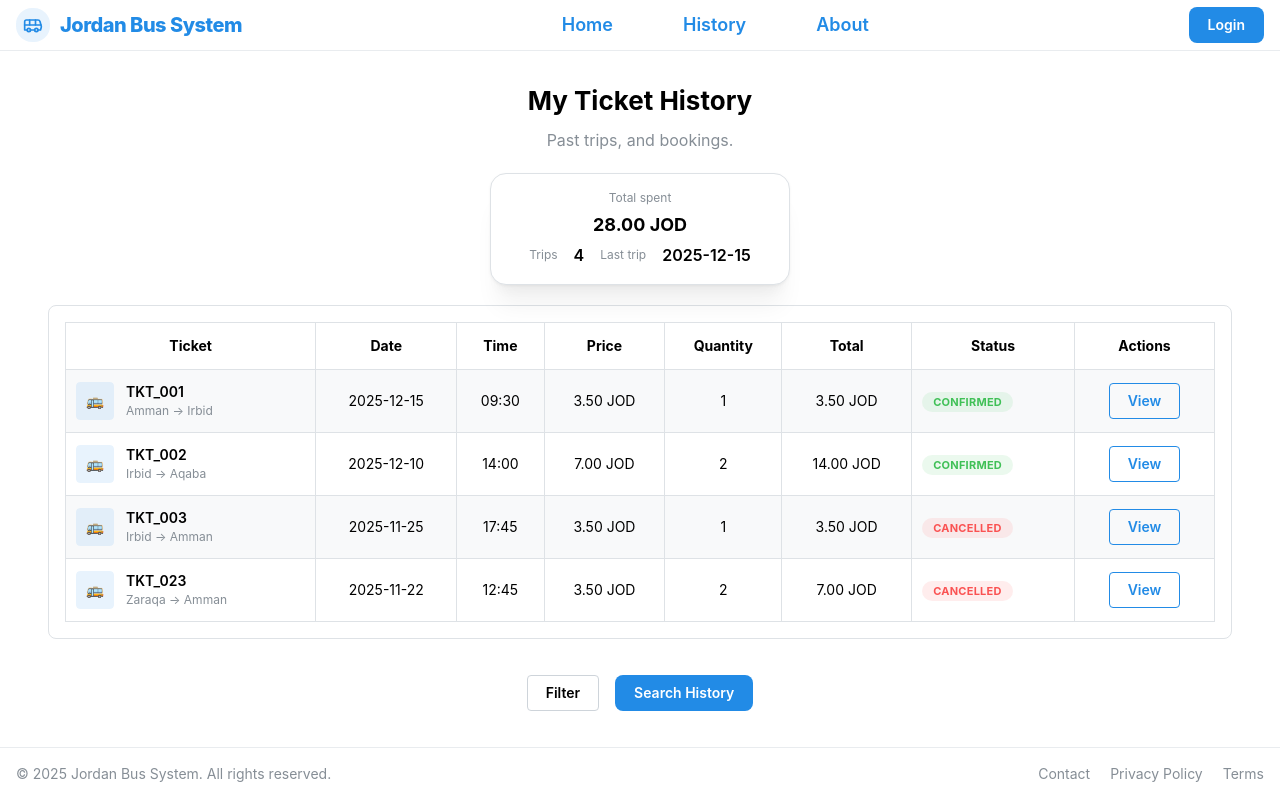
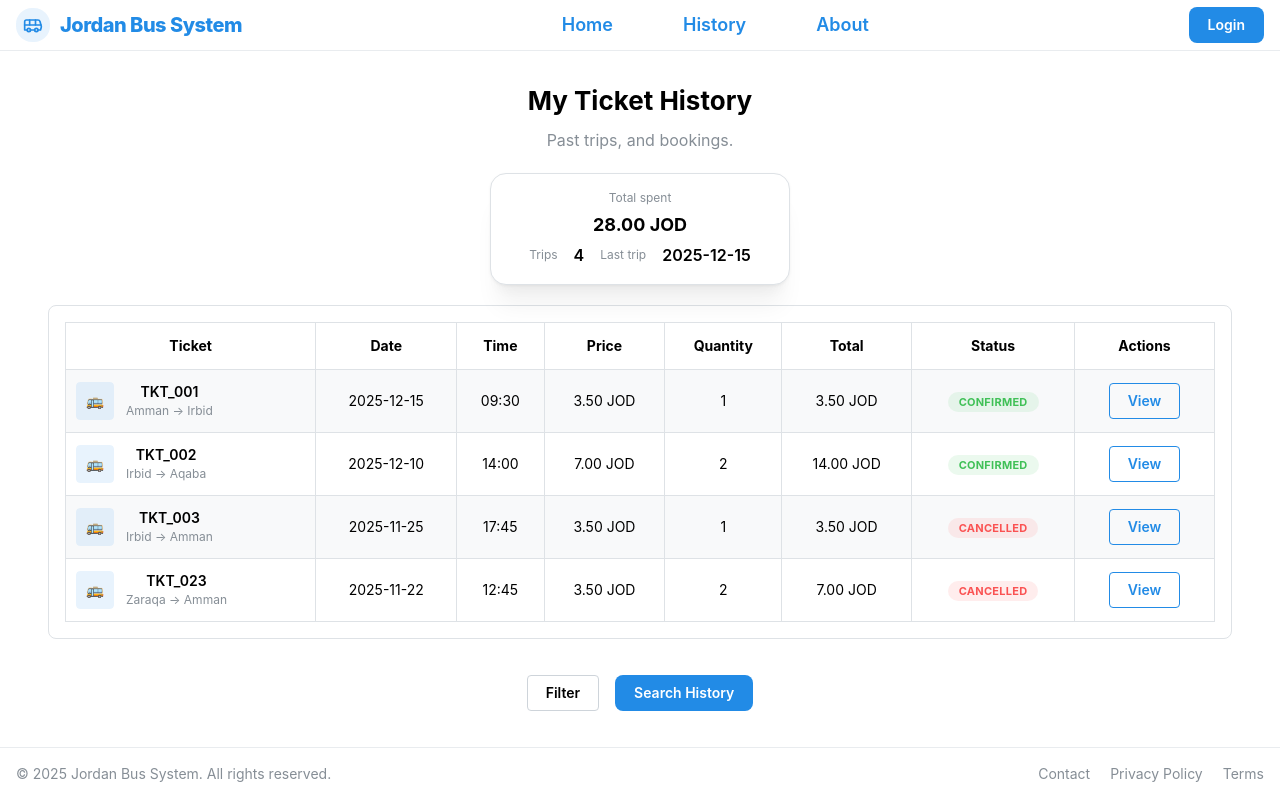
Before and after one commit to AbdallahMaani/Bus-Ticketing-System, a Next.js app: page /history in a window 1280 px wide. Built offline with nearby package versions, Linux system fonts and the light colour scheme.

Commit message:
8th commit

```diff
--- a/src/app/history/page.tsx
+++ b/src/app/history/page.tsx
@@ -85,7 +85,7 @@ export default function HistoryPage() {
 
   const rows = mockTickets.map((ticket) => (
     <Table.Tr key={ticket.id}>
-      <Table.Td> {/* Removed ta="center" to align with Avatar/Text group */}
+      <Table.Td ta="center">
         <Group gap="sm" wrap="nowrap">
           <Avatar color="blue" radius="sm">
             🚌
@@ -109,7 +109,7 @@ export default function HistoryPage() {
         {(ticket.price * ticket.quantity).toFixed(2)} JOD
       </Table.Td>
 
-      <Table.Td>
+      <Table.Td ta="center">
         <Badge
           color={ticket.status === 'Confirmed' ? 'green' : 'red'}
           variant="light"
```
Also changed, not shown: src/Components/TicketForm.tsx (+12 -15 lines).
